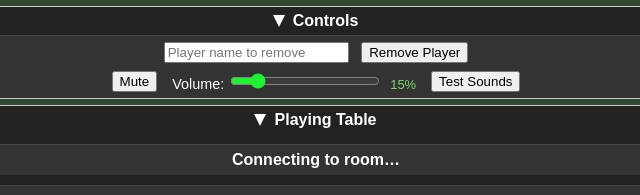
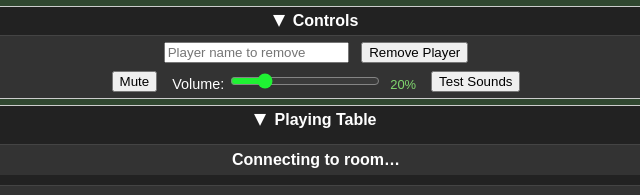
Before and after one commit to 8mmfstop2-ops/flip6, a website: page public/table.html in a window 1280 px wide. Shown: the top 195 px of the page, 324-964 px from the left. Drawn offline with nearby package versions, Linux system fonts and the light colour scheme; no server answers.

Commit message:
Update table.html

```diff
--- a/public/table.html
+++ b/public/table.html
@@ -523,8 +523,8 @@
       <button id="mute-toggle">Mute</button>
       <label>
         Volume:
-        <input id="volume-slider" type="range" min="0" max="100" value="15">
-         <span id="volume-percent">15%</span>
+        <input id="volume-slider" type="range" min="0" max="100" value="20">
+         <span id="volume-percent">20%</span>
       </label>
       <button id="test-sounds-btn">Test Sounds</button>
     </div>
```
